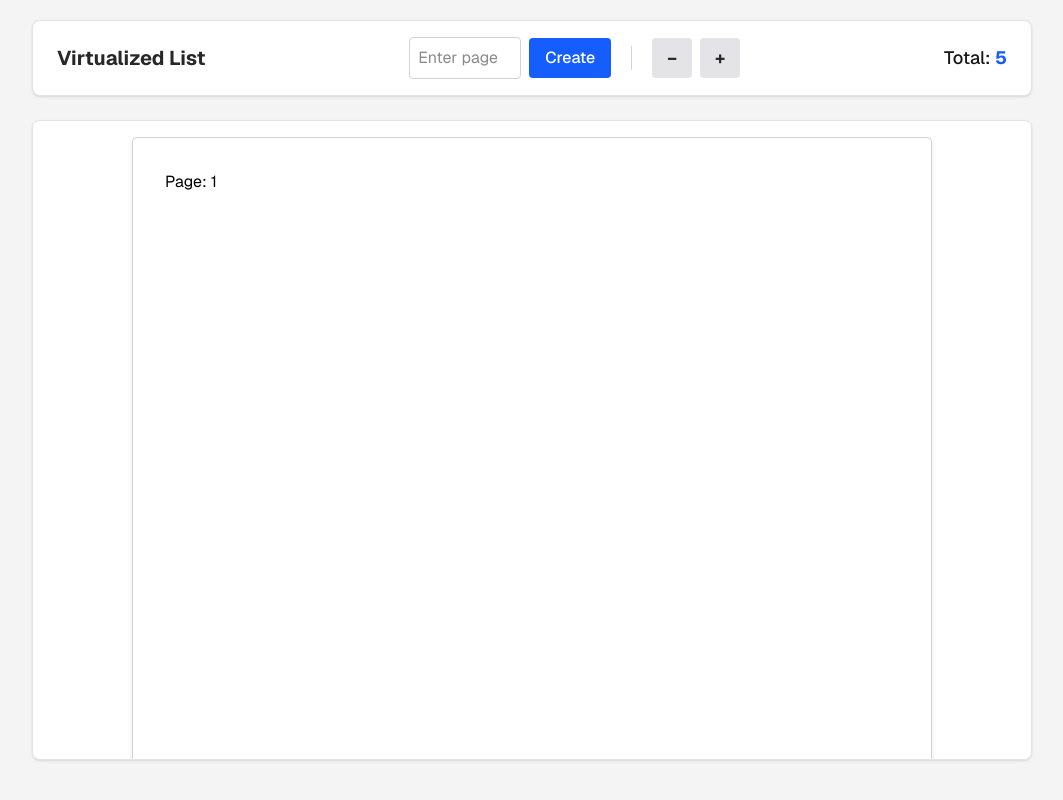
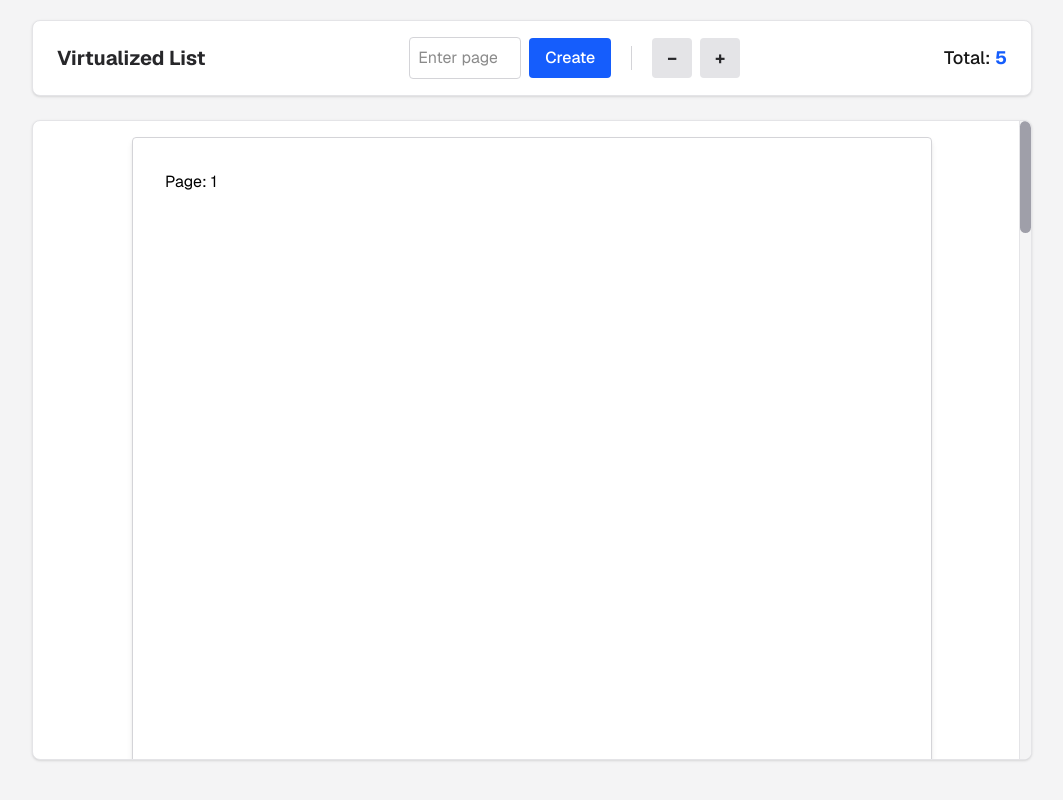
Before and after one commit to BalrajDhawan/Virtualized_List_docScale, a Next.js app: page / in a window 1280 px wide. Both pictures are taken after typing "5" into the empty fields and a click on the button "Create". Shown: the whole page, without its empty margins (108-1171 px from the left). Built offline with nearby package versions, Linux system fonts and the light colour scheme.

Commit message:
feat: custom scrollbar engine for handling very large documents >150k pages and when browser reaches to it's maximum height limit

```diff
--- a/app/page.tsx
+++ b/app/page.tsx
@@ -1,55 +1,134 @@
 "use client";
 
-import React, { useState } from "react";
+import React, { useState, useRef, useEffect } from "react";
 
 export default function Home() {
   const [pageCount, setPageCount] = useState<number>(0);
   const [inputValue, setInputValue] = useState<string>("");
   const [startIndex, setStartIndex] = useState<number>(0);
 
+  // Custom Scroll State
+  const [virtualScrollTop, setVirtualScrollTop] = useState<number>(0);
+  const [viewportHeight, setViewportHeight] = useState<number>(800);
+
+  // Scrollbar Dragging State
+  const [isDragging, setIsDragging] = useState(false);
+
+  // React refs for accessing DOM without re-renders during dragging
+  const dragStartY = useRef<number>(0);
+  const dragStartScrollTop = useRef<number>(0);
+  const viewportRef = useRef<HTMLDivElement>(null);
+
   const handleSetPages = () => {
     const num = parseInt(inputValue, 10);
     if (!isNaN(num) && num >= 0) {
       setPageCount(num);
-      setInputValue(""); // Clear input after setting
+      setInputValue("");
     }
   };
 
   const incrementPages = () => setPageCount(prev => prev + 1);
   const decrementPages = () => setPageCount(prev => (prev > 0 ? prev - 1 : 0));
 
-  const handleScroll = (e: React.UIEvent<HTMLDivElement>) => {
-    const scrollTop = e.currentTarget.scrollTop;
-    const itemHeight = 732; // 700px height + 32px gap
-    const newStartIndex = Math.floor(scrollTop / itemHeight);
+  // Get dynamic viewport height on mount and resize
+  useEffect(() => {
+    if (viewportRef.current) {
+      setViewportHeight(viewportRef.current.clientHeight);
+    }
+  }, [pageCount]);
 
-    // React inherently bails out of re-renders if the state value is unchanged.
-    // This acts as a perfect, free "throttle" without needing a setTimeout/debounce.
-    // We only re-render when the user physically crosses an exact page boundary!
-    setStartIndex((prev) => {
-      if (prev !== newStartIndex) {
-        console.log("Page boundary crossed. Rendering offset:", newStartIndex);
-        return newStartIndex;
-      }
-      return prev;
+  // Compute boundaries mathematically
+  const ITEM_HEIGHT = 732;
+  const theoreticalTotalHeight = pageCount > 0 ? (pageCount * 700) + ((pageCount - 1) * 32) : 0;
+  const maxPossibleScroll = Math.max(0, theoreticalTotalHeight - viewportHeight);
+
+  // We are completely destroying native scrolling and replacing it with pure mathematical tracking
+  const handleWheel = (e: React.WheelEvent<HTMLDivElement>) => {
+    if (pageCount === 0) return;
+    if (theoreticalTotalHeight <= viewportHeight) return;
+
+    // Normalize Wheel Speed (OS/Browser discrepancies)
+    let deltaY = e.deltaY;
+    if (e.deltaMode === 1) deltaY *= 33; // Line mode (Windows)
+    else if (e.deltaMode === 2) deltaY *= viewportHeight; // Page mode
+
+    setVirtualScrollTop((prev) => {
+      const newScroll = prev + deltaY;
+      const clampedScroll = Math.max(0, Math.min(newScroll, maxPossibleScroll));
+
+      // Update startIndex mathematically based on our virtual scroll
+      const newStartIndex = Math.floor(clampedScroll / ITEM_HEIGHT);
+      setStartIndex((prevIndex) => prevIndex !== newStartIndex ? newStartIndex : prevIndex);
+
+      return clampedScroll;
     });
   };
 
-  const height = pageCount > 10 ? (pageCount * 700) + ((pageCount - 1) * 32) : 0;
+  // --- Custom Scrollbar Drag Physics ---
+  const handlePointerDown = (e: React.PointerEvent<HTMLDivElement>) => {
+    setIsDragging(true);
+    dragStartY.current = e.clientY;
+    dragStartScrollTop.current = virtualScrollTop;
+    document.body.style.userSelect = "none"; // prevent text selection while dragging
+  };
+
+  useEffect(() => {
+    if (!isDragging) return;
+
+    const handlePointerMove = (e: PointerEvent) => {
+      // How far did the physical mouse move down the screen?
+      const physicalDeltaY = e.clientY - dragStartY.current;
+
+      // Convert physical mouse movement into theoretical document scroll
+      const scrollbarTrackHeight = viewportHeight;
+      const thumbHeight = Math.max(40, (viewportHeight / theoreticalTotalHeight) * viewportHeight);
+      const scrollablePixels = theoreticalTotalHeight - viewportHeight;
+      const availableTrackSpace = scrollbarTrackHeight - thumbHeight;
+
+      // Calculate multiplier: 1 pixel of mouse drag = X pixels of document scroll
+      const scrollRatio = availableTrackSpace > 0 ? scrollablePixels / availableTrackSpace : 0;
+      const theoreticalDelta = physicalDeltaY * scrollRatio;
+
+      const newScroll = dragStartScrollTop.current + theoreticalDelta;
+      const clampedScroll = Math.max(0, Math.min(newScroll, maxPossibleScroll));
+
+      setVirtualScrollTop(clampedScroll);
+
+      const newStartIndex = Math.floor(clampedScroll / ITEM_HEIGHT);
+      setStartIndex((prevIndex) => prevIndex !== newStartIndex ? newStartIndex : prevIndex);
+    };
+
+    const handlePointerUp = () => {
+      setIsDragging(false);
+      document.body.style.userSelect = "";
+    };
+
+    window.addEventListener("pointermove", handlePointerMove);
+    window.addEventListener("pointerup", handlePointerUp);
+
+    return () => {
+      window.removeEventListener("pointermove", handlePointerMove);
+      window.removeEventListener("pointerup", handlePointerUp);
+    };
+  }, [isDragging, viewportHeight, theoreticalTotalHeight, maxPossibleScroll]);
+
+  // Thumb Positioning Math
+  const thumbHeight = theoreticalTotalHeight > 0
+    ? Math.max(40, (viewportHeight / theoreticalTotalHeight) * viewportHeight)
+    : 0;
+  const thumbY = maxPossibleScroll > 0
+    ? (virtualScrollTop / maxPossibleScroll) * (viewportHeight - thumbHeight)
+    : 0;
 
   return (
-    <div
-      className="flex flex-col flex-1 items-center justify-start min-h-screen py-5 bg-zinc-100 font-sans dark:bg-zinc-900 dark:text-zinc-100"
-      >
+    <div className="flex flex-col flex-1 items-center justify-start min-h-screen py-5 bg-zinc-100 font-sans dark:bg-zinc-900 dark:text-zinc-100">
+
       {/* Top Header Bar */}
       <div className="w-full max-w-[1000px] flex flex-col md:flex-row items-center justify-between gap-4 mb-6 bg-white dark:bg-black p-4 rounded-lg shadow-sm border border-zinc-200 dark:border-zinc-800 px-6">
-
-        {/* Left: Title */}
         <h1 className="text-xl font-bold text-zinc-800 dark:text-zinc-200 whitespace-nowrap">
           Virtualized List
         </h1>
 
-        {/* Center: Controls */}
         <div className="flex items-center gap-4">
           <div className="flex items-center gap-2">
             <input
@@ -88,32 +167,36 @@ export default function Home() {
           </div>
         </div>
 
-        {/* Right: Total Pages */}
         <div className="text-lg font-medium whitespace-nowrap">
           Total: <span className="font-bold text-blue-600 dark:text-blue-400">{pageCount}</span>
         </div>
       </div>
 
-      {/* Pages Render Viewport (The box that actually scrolls) */}
+      {/* VIEWPORT: Native scrolling disabled (overflow-hidden) */}
       <div
-        className="w-full max-w-[1000px] h-[80vh] overflow-y-auto bg-white dark:bg-black p-4 rounded-lg shadow-sm border border-zinc-200 dark:border-zinc-800"
-        onScroll={handleScroll}
+        ref={viewportRef}
+        className="w-full max-w-[1000px] h-[80vh] overflow-hidden bg-white dark:bg-black p-4 rounded-lg shadow-sm border border-zinc-200 dark:border-zinc-800 relative z-10"
+        onWheel={handleWheel}
       >
-        {/* Pages Canvas (The invisible tall box that forces the scrollbar) */}
-        <div
-          className="w-full flex flex-col items-center gap-[32px] px-4 relative"
-          style={{ height: pageCount > 10 ? `${height}px` : 'auto' }}
-        >
-          {/* Pages */}
-          {pageCount <= 10 ? Array.from({ length: pageCount }).map((_, index) => (
+        {/* CUSTOM SCROLLBAR */}
+        {pageCount > 0 && theoreticalTotalHeight > viewportHeight && (
+          <div className="absolute top-0 right-0 w-3 h-full bg-zinc-100 dark:bg-zinc-800/80 border-l border-zinc-200 dark:border-zinc-700/50 z-50">
             <div
-              key={index}
-              contentEditable={true}
-              dangerouslySetInnerHTML={{ __html: "Page: "+(index+1).toString() }}
-              className="bg-white border border-zinc-300 p-8 w-full max-w-[800px] h-[700px] shadow-md focus:outline-none focus:ring-2 focus:ring-blue-400 rounded transition-shadow text-black"
-            >
-            </div>
-          )) : Array.from(
+              onPointerDown={handlePointerDown}
+              className={`absolute top-0 left-0 w-full rounded-full bg-zinc-400 hover:bg-zinc-500 dark:bg-zinc-600 dark:hover:bg-zinc-500 cursor-grab transform transition-colors ${isDragging ? '!bg-zinc-600 dark:!bg-zinc-400 cursor-grabbing' : ''}`}
+              style={{
+                height: `${thumbHeight}px`,
+                transform: `translateY(${thumbY}px)`,
+              }}
+            />
+          </div>
+        )}
+
+        {/* PAGES CANVAS: No calculated height! */}
+        <div className="w-full flex flex-col items-center gap-[32px] px-4 relative h-full">
+          {pageCount === 0 ? (
+            <p className="text-zinc-500 italic mt-10">No pages yet. Create some above!</p>
+          ) : Array.from(
             { length: Math.min(10, pageCount - startIndex) },
             (_, index) => index + startIndex
           ).map((actualPageIndex, index) => (
@@ -124,16 +207,12 @@ export default function Home() {
               style={{
                 position: 'absolute',
                 top: 0,
-                // This forcefully pushes the unmounted div DOWN the page exactly where it belongs
-                transform: `translateY(${actualPageIndex * 732}px)`,
+                // Pages are physically positioned mathematically against the virtual scroll!
+                transform: `translateY(${(actualPageIndex * 732) - virtualScrollTop}px)`,
               }}
-              className="bg-white border border-zinc-300 p-8 w-full m9ax-w-[800px] h-[700px] shadow-md focus:outline-none focus:ring-2 focus:ring-blue-400 rounded transition-shadow text-black"
+              className="bg-white border border-zinc-300 p-8 w-full max-w-[800px] h-[700px] shadow-md focus:outline-none focus:ring-2 focus:ring-blue-400 rounded transition-shadow text-black"
             ></div>
           ))}
-          {/* No Pages found */}
-          {pageCount === 0 && (
-            <p className="text-zinc-500 italic mt-10">No pages yet. Create some above!</p>
-          )}
         </div>
       </div>
     </div>
```
